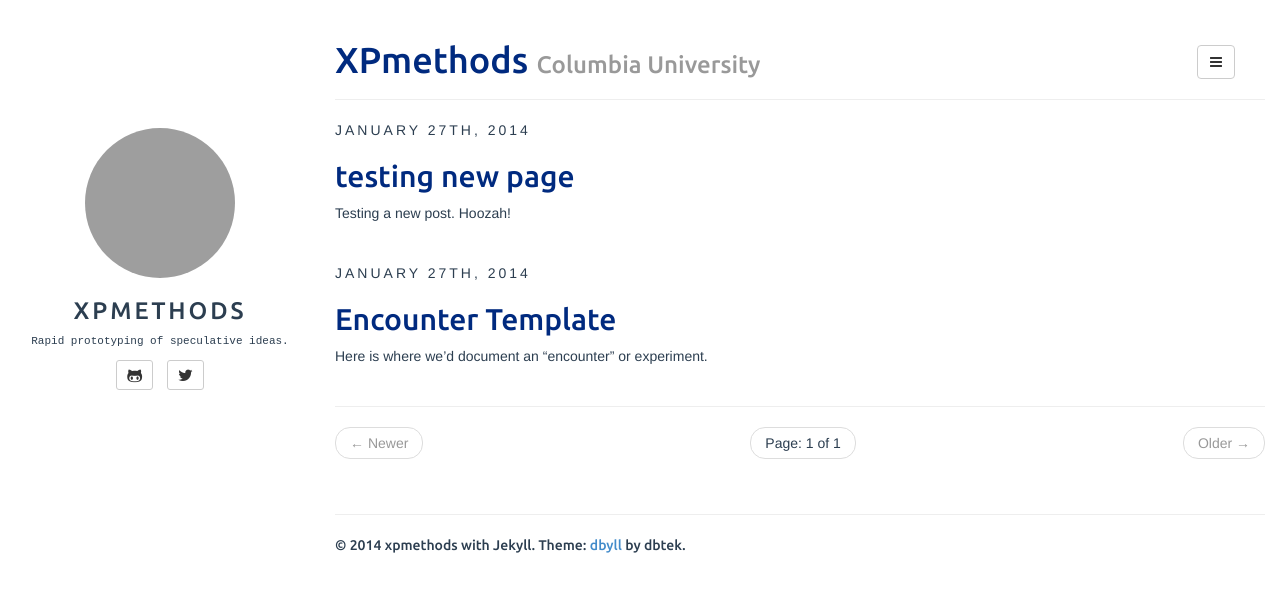
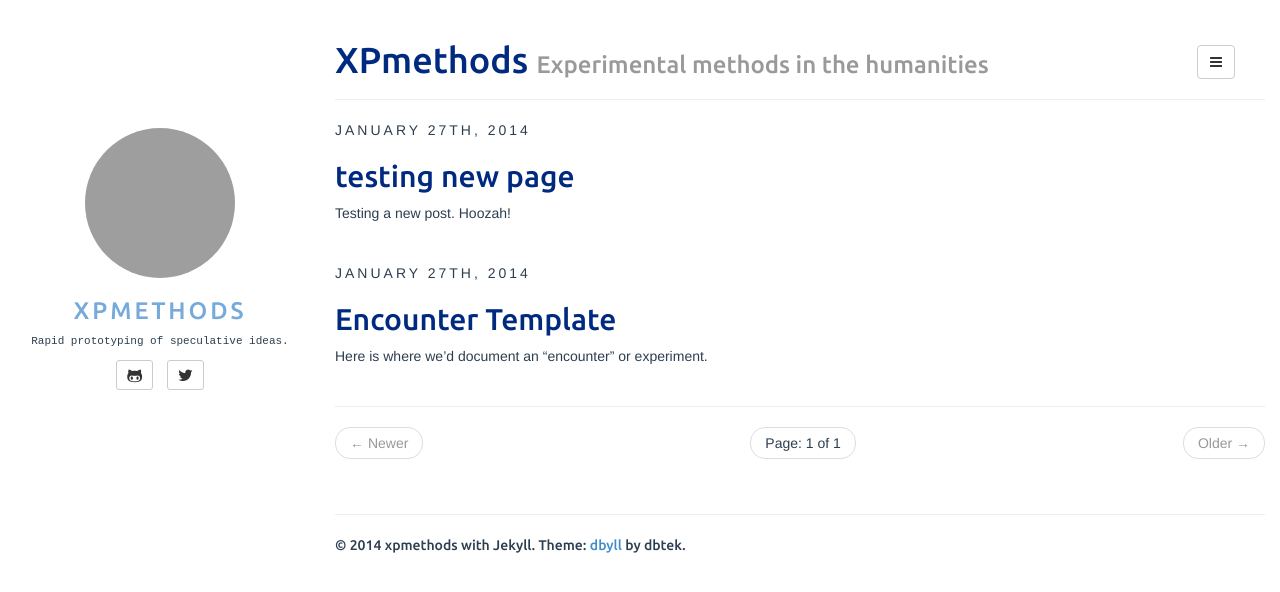
Before and after one commit to xpmethod/xpmethod.github.io, a Jekyll site: the page built from index.html, in a window 1280 px wide. Shown: the top 592 px of the page. Built offline with Jekyll 4.4.1, drawn with Linux system fonts in a browser that asks for light colours; the list of posts is cut into pages by our own code; grey boxes are pictures that could not be loaded.

Commit message:
css edits

```diff
--- a/assets/css/style.css
+++ b/assets/css/style.css
@@ -21,7 +21,7 @@
 
 .sidebar-header .title a{
 	text-decoration: none;
-	color: #2c3e50;
+	color: #75AADB;
 }
 
 a.nav-link {
--- a/index.html
+++ b/index.html
@@ -1,7 +1,7 @@
 ---
 layout: page
 title: XPmethods
-tagline: Columbia University
+tagline: Experimental methods in the humanities
 ---
 
 {% for post in paginator.posts %}
```
